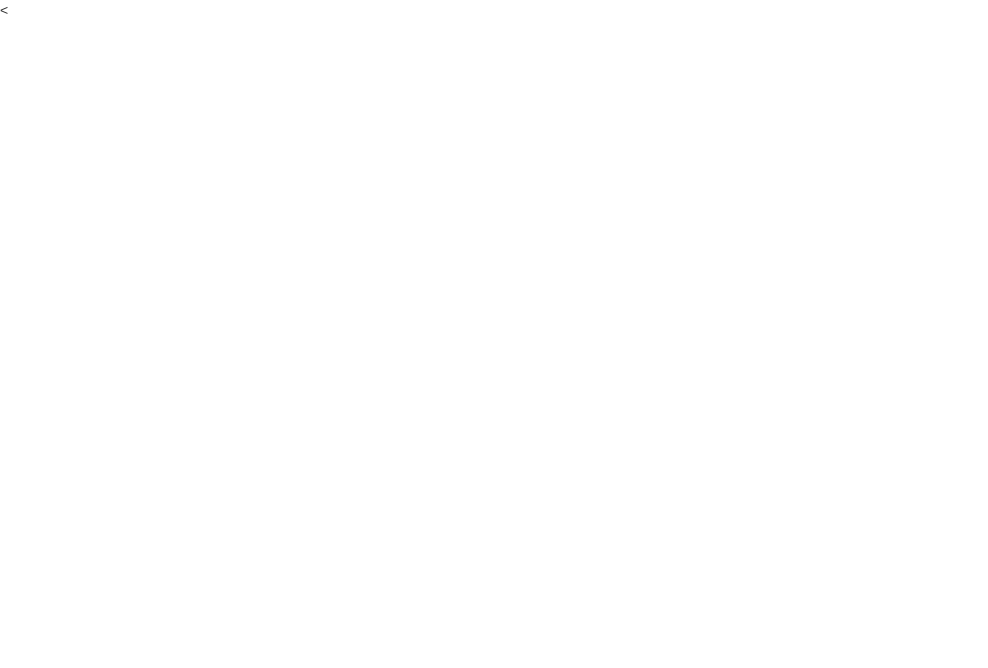
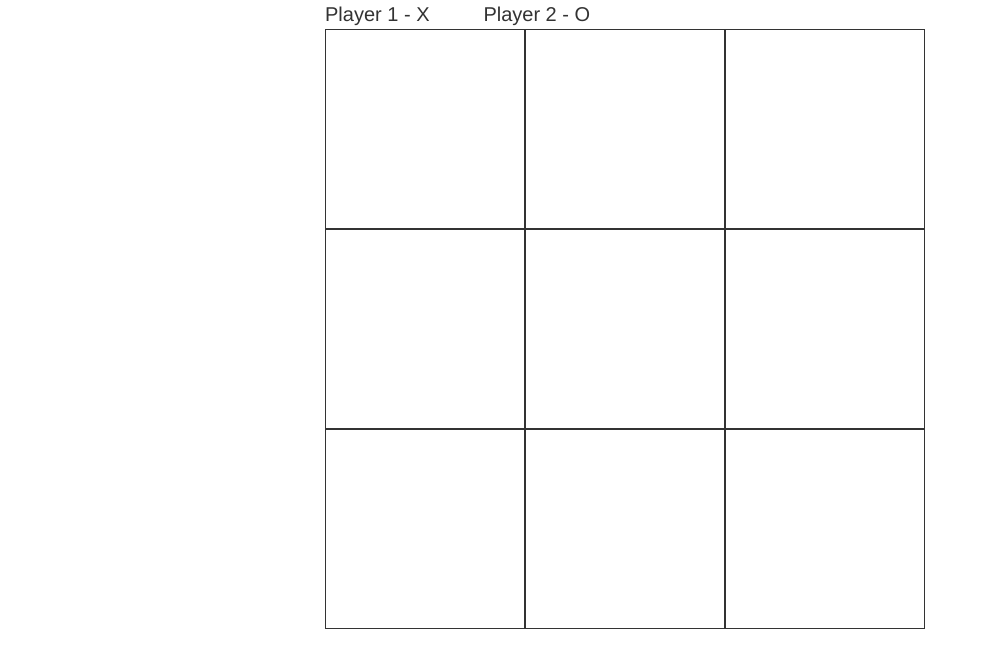
Before and after one commit to nehacp/tic-tac-toe, a website: page index.html in a window 1280 px wide. Shown: the whole page, without its empty margins (0-988 px from the left). Drawn offline with nearby package versions, Linux system fonts and the light colour scheme.

Commit message:
make grid, add jquery

```diff
--- a/index.html
+++ b/index.html
@@ -1,9 +1,30 @@
 <!DOCTYPE html>
-<<head>
+<head>
     <link rel="stylesheet" href="node_modules/bootstrap/dist/css/bootstrap.min.css">
-</head>
+    <link rel="stylesheet" href="styles.css">
+  </head>
 <body>
   <div class="game-box">
-    <sp
+    <div class="row">
+      <span class="players">Player 1 - X</span>
+      <span class="players">Player 2 - O</span>
+    </div>
+    <div class="row">
+      <div class="col-md-2 one-box"></div>
+      <div class="col-md-2 one-box"></div>
+      <div class="col-md-2 one-box"></div>
+    </div>
+    <div class="row">
+      <div class="col-md-2 one-box"></div>
+      <div class="col-md-2 one-box"></div>
+      <div class="col-md-2 one-box"></div>
+    </div>
+    <div class="row">
+      <div class="col-md-2 one-box"></div>
+      <div class="col-md-2 one-box"></div>
+      <div class="col-md-2 one-box"></div>
   </div>
+  </div>
+  <script src="node_modules/jquery/dist/jquery.min.js"></script>
+  <script src="index.js"></script>
 </body>
--- a/index.js
+++ b/index.js
@@ -0,0 +1,7 @@
+const box = $('.one-box');
+let currentPlayer = 'player1';
+
+let values = {
+  player1: 'X',
+  player2: 'O'
+};
--- a/package.json
+++ b/package.json
@@ -9,6 +9,7 @@
   "author": "Neha Chaudhary",
   "license": "ISC",
   "dependencies": {
-    "bootstrap": "^3.3.7"
+    "bootstrap": "^3.3.7",
+    "jquery": "^3.2.1"
   }
 }
--- /dev/null
+++ b/styles.css
@@ -0,0 +1,17 @@
+.game-box {
+  margin: auto;
+  /* border: 1px solid; */
+  width: 600px;
+  height: 600px;
+}
+
+.one-box {
+  border: 1px solid;
+  width: 200px;
+  height: 200px;
+}
+
+.players {
+  font-size: 20px;
+  margin-right: 50px;
+}
```
Also changed, not shown: 1 other file.
